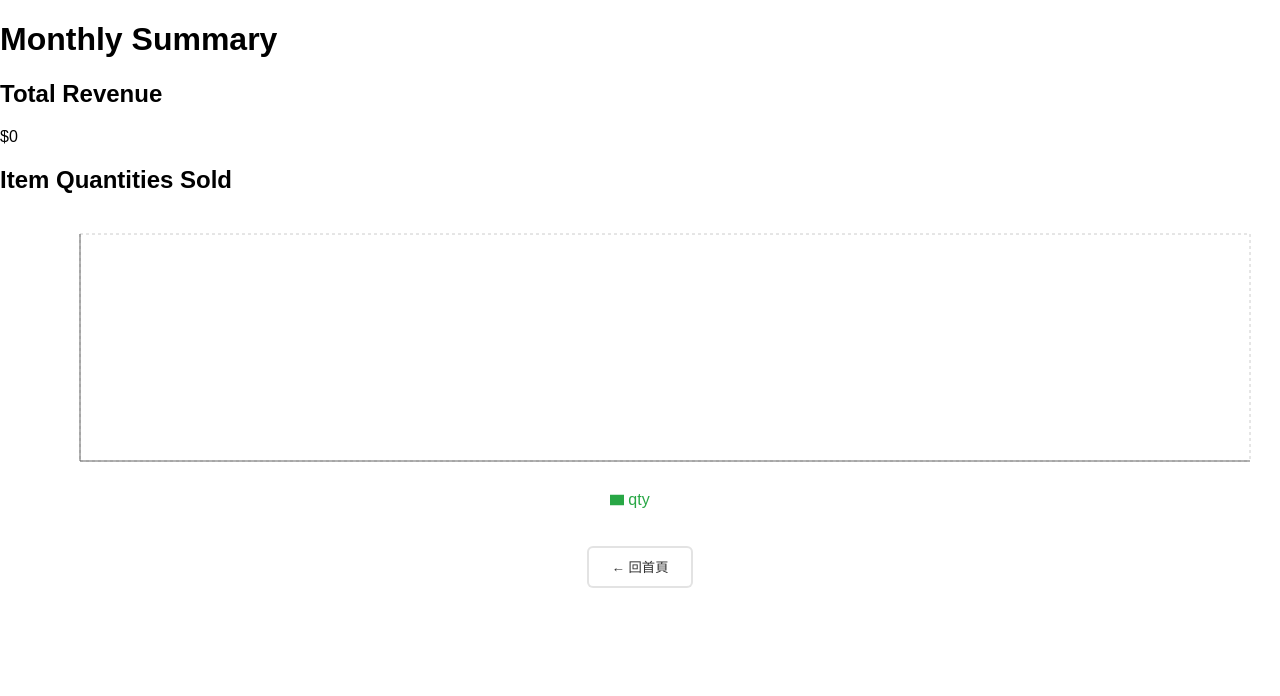
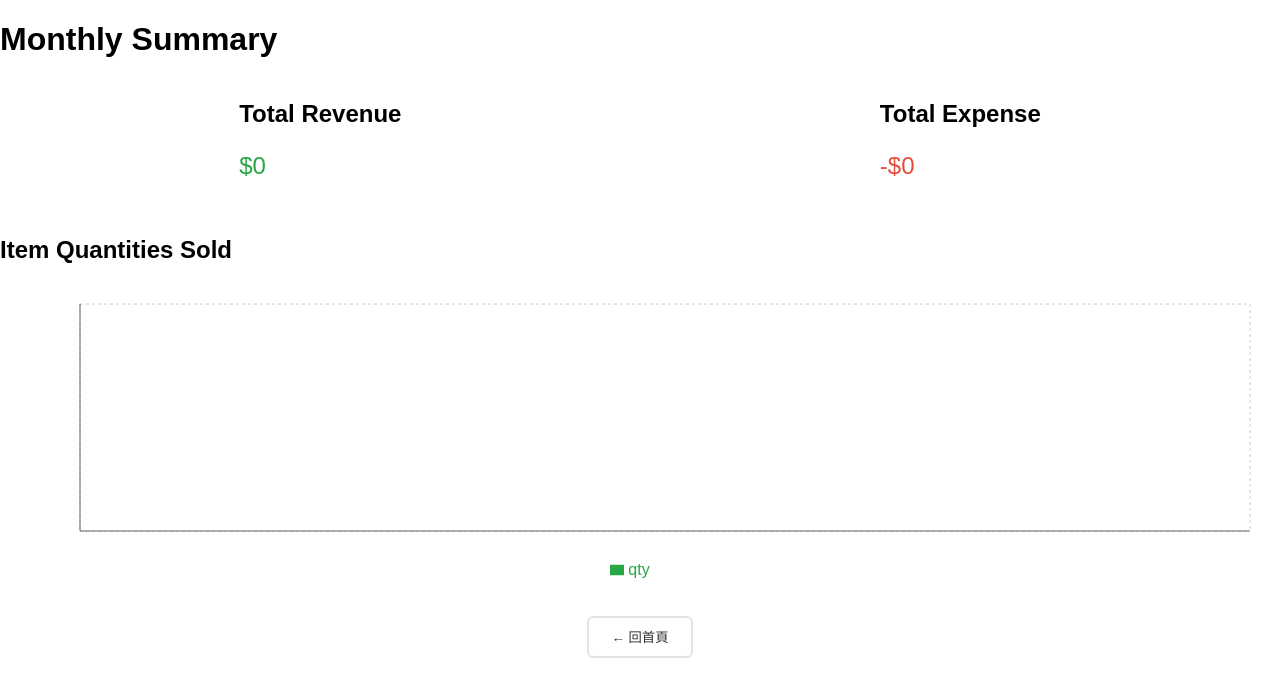
Before and after one commit to 0Alert0/galaxy_cafe, a React (Create React App) app: page /report in a window 1280 px wide. Shown: the top 696 px of the page. Built offline with nearby package versions, Linux system fonts and the light colour scheme.

Commit message:
expense montly add

```diff
--- a/src/Report.css
+++ b/src/Report.css
@@ -75,3 +75,18 @@
     flex-direction: column;
   }
 }
+.summary-bar {
+  display: flex;
+  justify-content: space-around;
+  margin-bottom: 2rem;
+}
+
+.revenue-amount {
+  color: var(--accent);
+  font-size: 1.5rem;
+}
+
+.expense-amount {
+  color: var(--warn);
+  font-size: 1.5rem;
+}
--- a/src/Report.js
+++ b/src/Report.js
@@ -1,3 +1,4 @@
+// src/components/Report.js
 import React, { useState, useEffect } from 'react';
 import { useNavigate } from 'react-router-dom';
 import {
@@ -13,38 +14,54 @@ import {
 import './Report.css';
 
 export default function Reports() {
+  const navigate = useNavigate();
   const [itemData, setItemData] = useState([]);
   const [monthlyRevenue, setMonthlyRevenue] = useState(0);
-    const navigate = useNavigate();
+  const [monthlyExpense, setMonthlyExpense] = useState(0);
 
   useEffect(() => {
-        // fetch all daily reports
     const report = JSON.parse(localStorage.getItem('monthlyReport') || '[]');
 
-        // aggregate quantities per item
+    // 1) Build chart data, skipping any Expense entries
     const totals = {};
-        report.forEach(entry => {
-            entry.items.forEach(item => {
-                totals[item.name] = (totals[item.name] || 0) + Number(item.qty);
-            });
-        });
+    report
+      .filter(entry => entry.method !== 'Expense')
+      .forEach(entry =>
+        entry.items.forEach(i => {
+          totals[i.name] = (totals[i.name] || 0) + Number(i.qty);
+        })
+      );
+    setItemData(Object.entries(totals).map(([name, qty]) => ({ name, qty })));
 
-        // transform into array for recharts
-        const data = Object.entries(totals).map(([name, qty]) => ({ name, qty }));
-        setItemData(data);
+    // 2) Compute total revenue (non‑Expense)
+    const revenue = report
+      .filter(entry => entry.method !== 'Expense')
+      .reduce((sum, e) => sum + (e.total || 0), 0);
+    setMonthlyRevenue(revenue);
 
-        // compute total revenue for the month
-        const revenue = report.reduce((sum, entry) => sum + (entry.total || 0), 0);
-        setMonthlyRevenue(revenue);
+    // 3) Compute total expense (sum of absolute values of negative totals)
+    const expense = report
+      .filter(entry => entry.method === 'Expense')
+      .reduce((sum, e) => sum + Math.abs(e.total || 0), 0);
+    setMonthlyExpense(expense);
   }, []);
 
   return (
     <div className="reports-container">
       <h1>Monthly Summary</h1>
+
       <div className="summary-bar">
+        <div>
           <h2>Total Revenue</h2>
           <p className="revenue-amount">${monthlyRevenue}</p>
         </div>
+
+        <div>
+          <h2>Total Expense</h2>
+          <p className="expense-amount">-${monthlyExpense}</p>
+        </div>
+      </div>
+
       <div className="chart-wrapper">
         <h2>Item Quantities Sold</h2>
         <ResponsiveContainer width="100%" height={300}>
@@ -61,6 +78,7 @@ export default function Reports() {
           </BarChart>
         </ResponsiveContainer>
       </div>
+
       <footer className="to-footer">
         <button className="to-back" onClick={() => navigate('/')}>
           ← 回首頁
--- a/src/Table.js
+++ b/src/Table.js
@@ -262,19 +262,27 @@ export default function Table() {
                 `${pad2(d.getHours())}:${pad2(d.getMinutes())}:${pad2(d.getSeconds())}`;
         })();
 
-        const dailyReport = JSON.parse(localStorage.getItem('dailyreport') || '[]');
-        dailyReport.push({
+        const entry = {
             timestamp: now,
-            tableId: '',
-            guests: '',
+            tableId: '',           // no table           // no guests
             items: [{ id: '', name: expenseItemName, qty: 1 }],
-            total: -cost,
+            total: -cost,          // negative amount
             method: 'Expense',
             cardNumber: '',
             discount: 0,
             customAmount: 0
-        });
-        localStorage.setItem('dailyreport', JSON.stringify(dailyReport));
+        };
+
+        // — push into dailyreport —
+        const daily = JSON.parse(localStorage.getItem('dailyreport') || '[]');
+        daily.push(entry);
+        localStorage.setItem('dailyreport', JSON.stringify(daily));
+
+        // — push into monthlyReport —
+        const monthly = JSON.parse(localStorage.getItem('monthlyReport') || '[]');
+        monthly.push(entry);
+        localStorage.setItem('monthlyReport', JSON.stringify(monthly));
+
         setExpenseModalVisible(false);
         alert(`已記錄支出：${expenseItemName} –${cost}`);
     };
```
Lines whose indentation alone changed are shown as unchanged.
